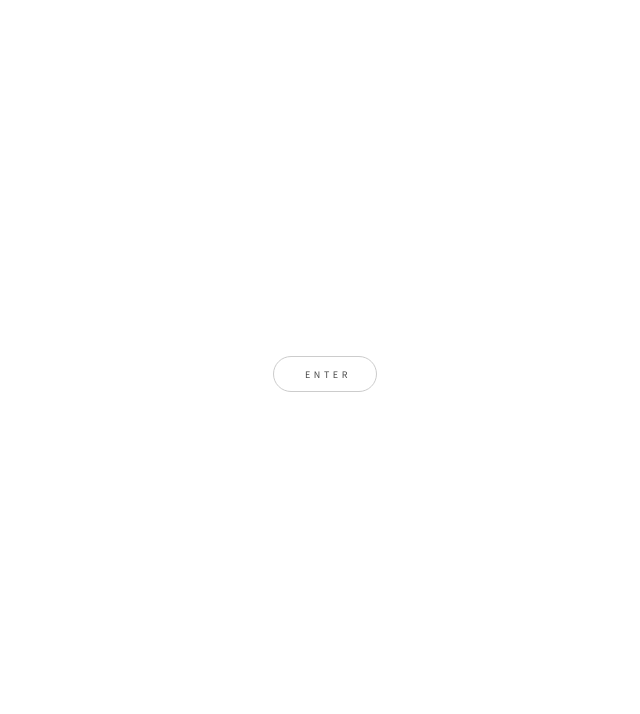
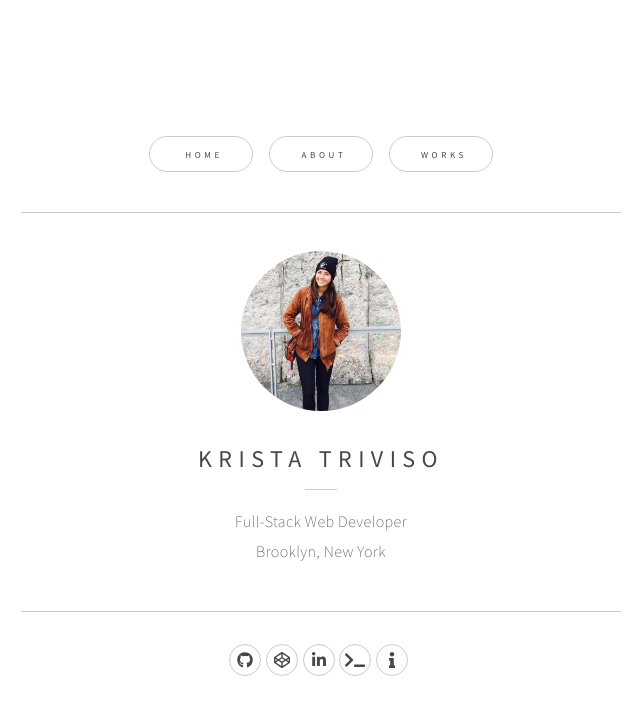
Before and after one commit to ktriviso/ga-triviso, a React (Create React App) app: page / in a window 1280 px wide. Shown: the top 714 px of the page, without its empty margins (319-959 px from the left). Built offline with nearby package versions, Linux system fonts and the light colour scheme.

Commit message:
removed landing page

```diff
--- a/src/App.js
+++ b/src/App.js
@@ -53,7 +53,7 @@ class App extends Component {
 
         return (
             <div>
-                <Splash enterSite={this.removeSplash.bind(this)}/>
+
                 <Header setActiveComponent={this.setActiveComponent.bind(this)}/>
                 {activeComponent}
                 <Footer/>
```
